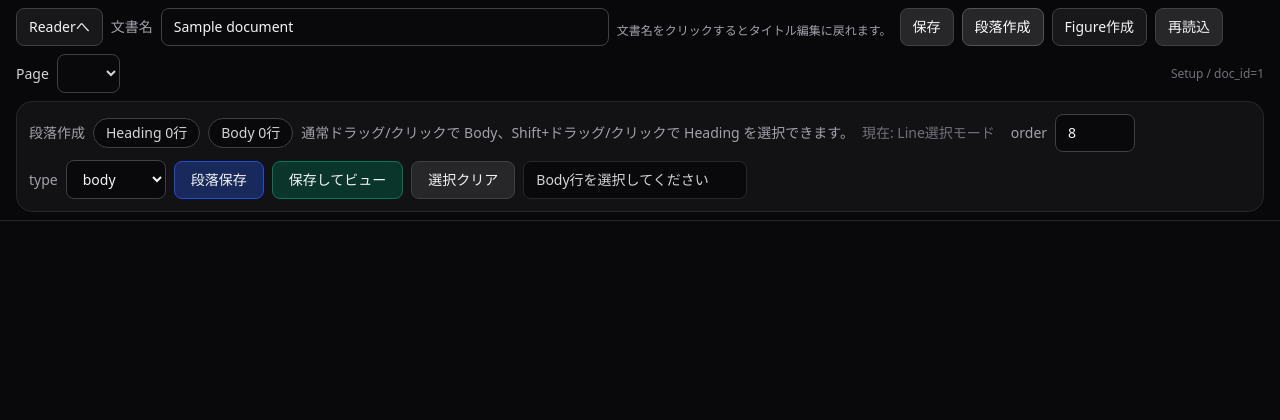
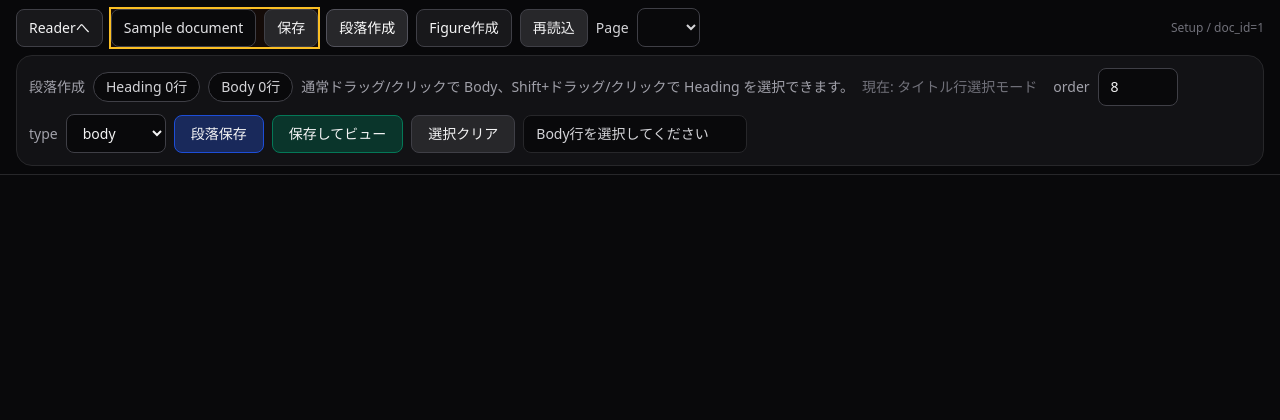
Before and after one commit to antevil/IGAMAGI, a Flask app: template templates/setup.html in a window 1280 px wide. Shown: the top 420 px of the page. Run offline with Flask 3, Linux system fonts and the light colour scheme; data comes from the database, SQL or seed files in the repository; both versions use the stored data as it was after the commit; the template is opened without the code that fills it: most values are stand-ins (such as "Sample title", 1, 10 or a date in 2020); some libraries are stand-ins or nearby versions.

Commit message:
titlesetup update.

```diff
--- a/static/js/setup/api.js
+++ b/static/js/setup/api.js
@@ -206,8 +206,8 @@ export async function saveTitle() {
     }),
   });
 
-  if (els.titleInput && result.title) {
-    els.titleInput.value = result.title;
+  if (els.titleDisplay && result.title) {
+    els.titleDisplay.value = result.title;
   }
 
   showToast("タイトルを保存しました");
@@ -219,6 +219,8 @@ export async function saveTitle() {
 
   state.activeTab = "paragraph";
   state.mode = "line";
+
+  els.saveTitleBtn.classList.add("hidden");
 
   applyMode();
   refreshSelectionView();
--- a/static/js/setup/dom.js
+++ b/static/js/setup/dom.js
@@ -6,9 +6,8 @@ export const els = {
   pageSelect: $("pageSelect"),
   reloadBtn: $("reloadBtn"),
 
-  titleInput: $("titleInput"),
+  titleDisplay: $("titleDisplay"),
   titleCard: $("titleCard"),
-  titleHint: $("titleHint"),
   saveTitleBtn: $("saveTitleBtn"),
 
   pdfStack: $("pdfStack"),
--- a/static/js/setup/index.js
+++ b/static/js/setup/index.js
@@ -279,6 +279,7 @@ function enterTitleEditMode() {
   state.titleEditMode = true;
   state.activeTab = "paragraph";
   state.mode = "line";
+  els.saveTitleBtn.classList.remove("hidden");
   applyMode?.();
   refreshSelectionView?.();
 }
@@ -681,7 +682,7 @@ async function init() {
 
   refreshSelectionView();
   updateFigureTexts();
-  const currentTitle = (els.titleInput?.value || "").trim();
+  const currentTitle = (els.titleDisplay?.value || "").trim();
   if (!currentTitle) {
     enterTitleEditMode();
   }
--- a/static/js/setup/render.js
+++ b/static/js/setup/render.js
@@ -98,12 +98,6 @@ export function applyMode() {
 
   els.targetHeadingBtn?.classList.toggle("hidden", state.titleEditMode);
   els.targetBodyBtn?.classList.toggle("hidden", state.titleEditMode);
-
-  if (els.titleHint) {
-    els.titleHint.textContent = state.titleEditMode
-      ? "タイトル行を複数選択してください。保存後は段落作成に戻ります。"
-      : "文書名をクリックするとタイトル編集に戻れます。";
-  }
 
   if (els.modeHint) {
     if (state.titleEditMode) {
--- a/templates/setup.html
+++ b/templates/setup.html
@@ -135,20 +135,18 @@
           </a>
 
           <div id="titleCard" class="min-w-0 flex items-center gap-2">
-            <span class="shrink-0 text-sm text-zinc-400">文書名</span>
-            <input
-              id="titleInput"
-              type="text"
-              value="{{ document.title or '' }}"
-              class="w-[28rem] max-w-full rounded-lg border border-zinc-700 bg-zinc-950 px-3 py-2 text-sm outline-none focus:border-zinc-500"
-            />
-            <p id="titleHint" class="mt-2 text-xs text-zinc-400">
-              文書名をクリックするとタイトル編集に戻れます。
-            </p>
+            <div
+              id="titleDisplay"
+              class="min-w-0 flex-1 truncate rounded-lg border border-zinc-700 bg-zinc-950 px-3 py-2 text-sm {{ 'text-zinc-500' if not document.title else 'text-zinc-200' }}"
+              title="{{ document.title or 'タイトルを選択してください' }}"
+            >
+              {{ document.title or 'タイトルを選択してください' }}
+            </div>
+
             <button
               id="saveTitleBtn"
               type="button"
-              class="rounded-lg border border-zinc-700 bg-zinc-800 px-3 py-2 text-sm hover:bg-zinc-700"
+              class="hidden shrink-0 rounded-lg border border-zinc-700 bg-zinc-800 px-3 py-2 text-sm hover:bg-zinc-700"
             >
               保存
             </button>
```
Also changed, not shown: docs/devlog.md (+1 -1 lines), instance/app.db.
